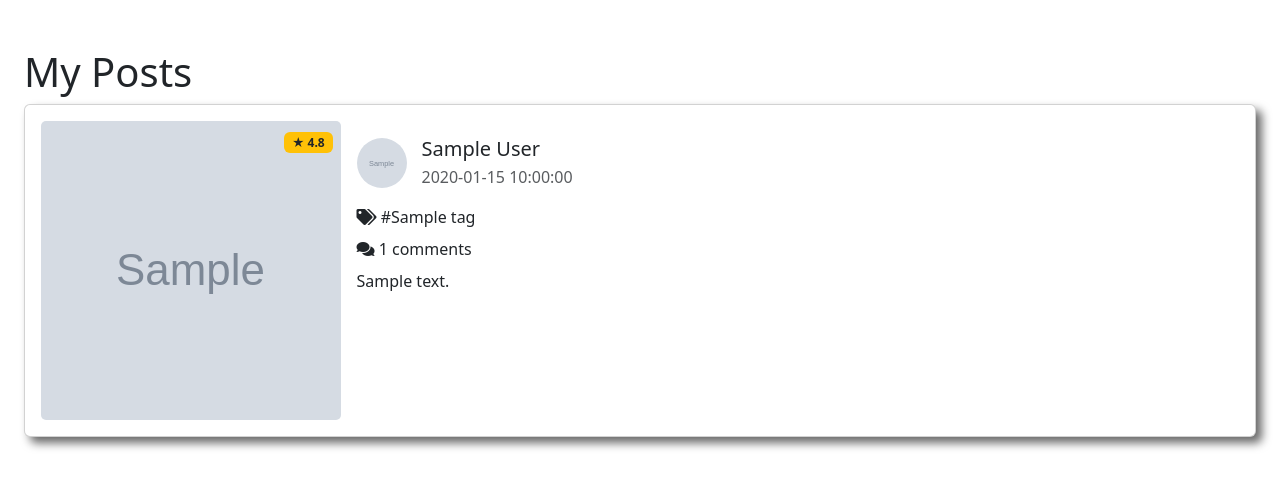
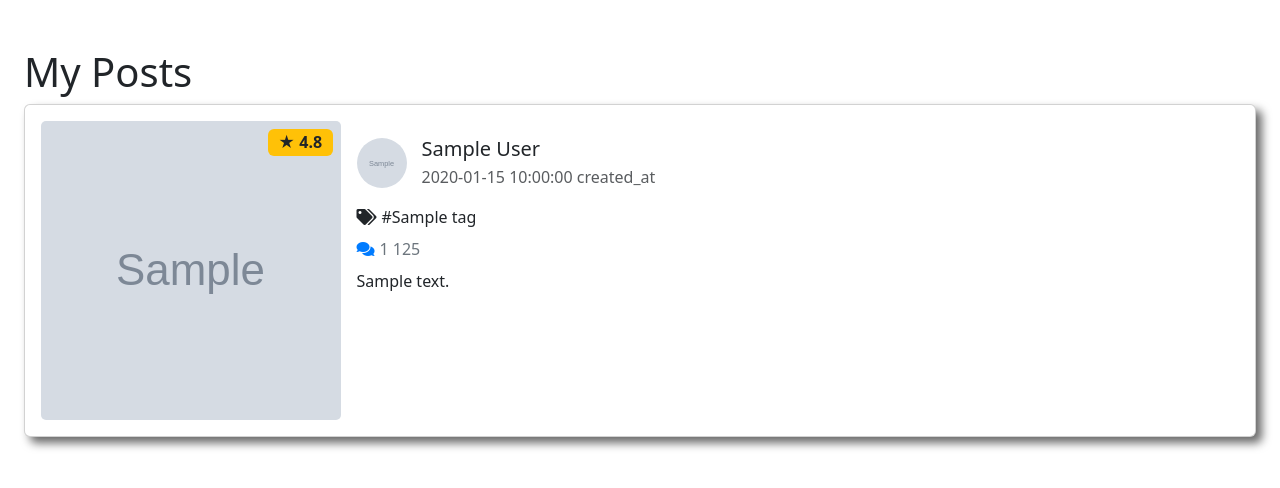
Before and after one commit to peakodev/photo_share, a FastAPI app: template front/templates/posts_my.html in a window 1280 px wide. Shown: the part 58-546 px from the top of the page. Run offline with FastAPI, Linux system fonts and the light colour scheme; the template is opened without the code that fills it: most values are stand-ins (such as "Sample title", 1, 10 or a date in 2020); grey boxes marked "Sample" are stand-in pictures.

Commit message:
change comments

```diff
--- a/front/static/css/posts.css
+++ b/front/static/css/posts.css
@@ -39,6 +39,17 @@
   background-color: #ffc107;
 }
 
+/* v2 */
+/* .card-comments, .card-tags {
+  display: flex;
+  align-items: center;
+  font-size: 1rem;
+}
+
+.card-comments i, .card-tags i {
+  margin-right: 5px;
+} */
+
 .card-comments, .card-tags {
   display: flex;
   align-items: center;
@@ -48,3 +59,19 @@
 .card-comments i, .card-tags i {
   margin-right: 5px;
 }
+
+/* Additional styles for comments count */
+.card-comments {
+  color: #6c757d; /* Bootstrap's text-muted color */
+  font-size: 1rem; /* Adjust font size as needed */
+}
+
+.card-comments i {
+  margin-right: 5px;
+  color: #007bff; /* Bootstrap's primary color */
+}
+
+.card-comments span {
+  margin-left: 5px;
+  font-weight: bold; /* Make the count bold */
+}
--- a/front/templates/partials/post_card.html
+++ b/front/templates/partials/post_card.html
@@ -14,7 +14,7 @@
           <img src="{{ post.user.avatar }}" alt="{{ post.user.firstname }}" class="card-user-avatar rounded-circle" style="width: 50px; height: 50px; object-fit: cover; margin-right: 15px;" />
           <div>
             <h5 class="card-user-firstname mb-1">{{ post.user.first_name }} {{ post.user.last_name }}</h5>
-            <p class="card-user-created-post text-muted mb-0">{{ post.created_at }}</p>
+            <p class="card-user-created-post text-muted mb-0">{{ post.created_at }} created_at</p>
           </div>
         </div>
         <div class="card-info-wrap">
@@ -22,7 +22,7 @@
             <i class="fas fa-tags"></i> #{{ post.tags|join(', ') }}
           </div>
           <p class="card-comments mb-2">
-            <i class="fas fa-comments"></i> {{ post.comments_count }} comments
+            <i class="fas fa-comments"></i> {{ post.comments_count }} 125
           </p>
           <div class="card-description">
             <p>{{ post.description }}</p>
--- a/front/templates/posts_my.html
+++ b/front/templates/posts_my.html
@@ -1,5 +1,8 @@
 {% extends 'base.html' %}
 
+{% block styles_page %}
+  <link rel="stylesheet" href="/static/css/posts.css" />
+{% endblock %}
 {% block content %}
   <main>
     <section>
```
